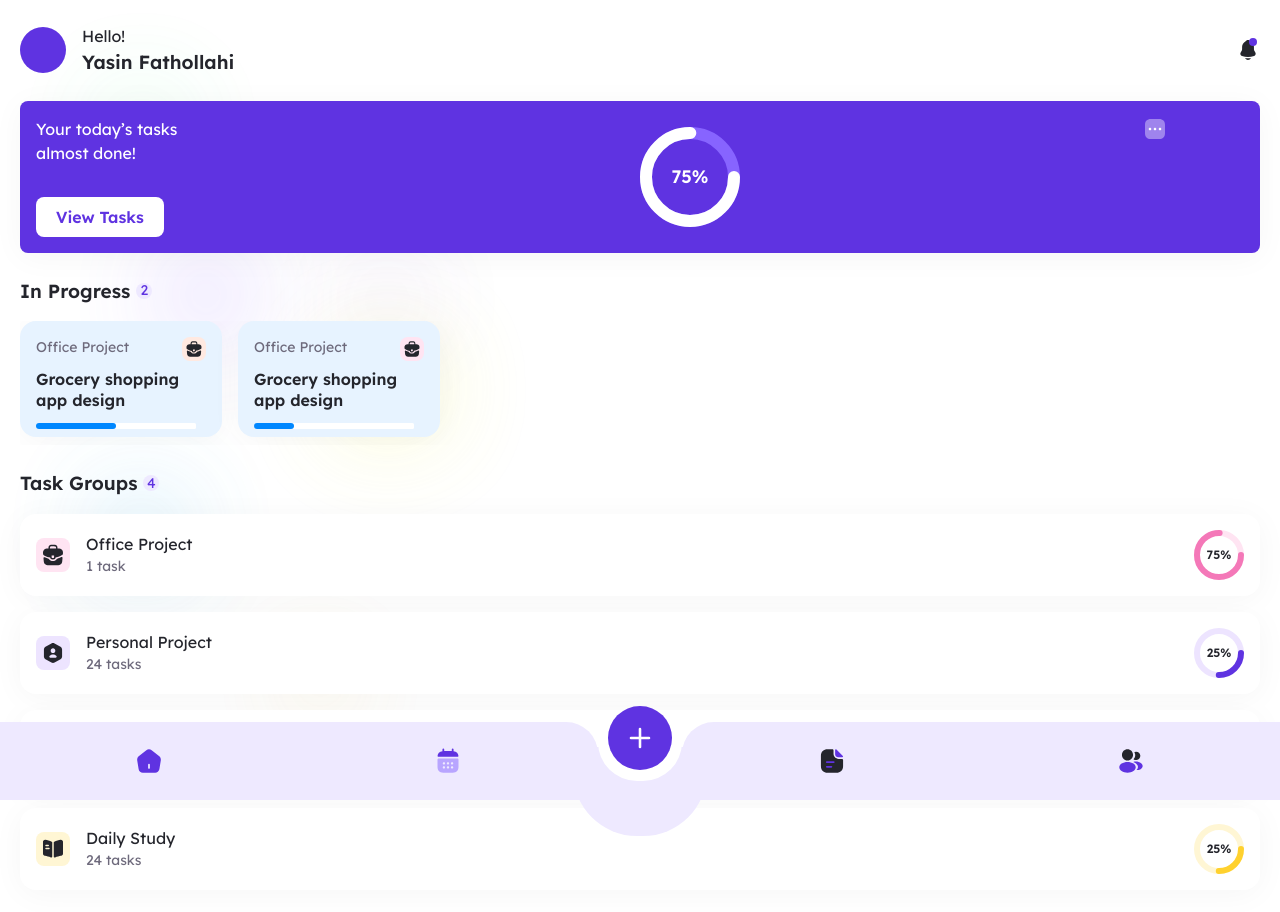
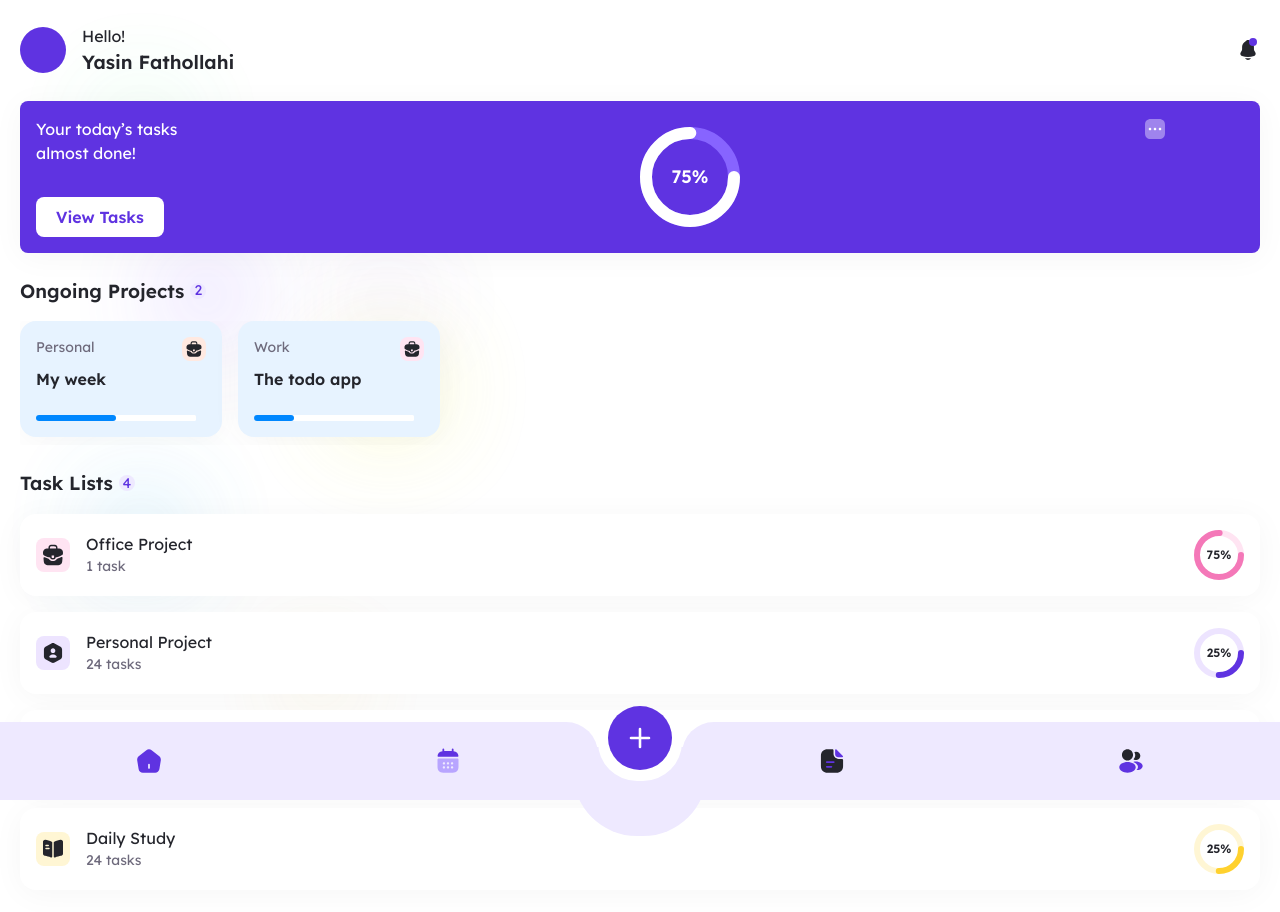
Before and after one commit to Yasin-Fathollahi/smart-notes, a Next.js app: page / in a window 1280 px wide. Shown: the top 912 px of the page. Built offline with nearby package versions, Linux system fonts and the light colour scheme.

Commit message:
fixed the section names matching the new structure

```diff
--- a/app/(app-pages)/components/in-progress.tsx
+++ /dev/null
@@ -1,13 +0,0 @@
-import ProgressCard from './in-progress-card';
-import RegularSection from '../../components/section-regular';
-import BriefcaseIcon from '@/public/icons/briefcase.svg';
-export default function InProgressSection() {
-  return (
-    <RegularSection heading="in progress" itemCount={2}>
-      <ul className=" flex gap-gap-md overflow-x-auto overflow-y-hidden pb-2 scrollbar-x">
-        <ProgressCard colorName="orange" icon={BriefcaseIcon} progress={50} />
-        <ProgressCard colorName="pink" icon={BriefcaseIcon} progress={25} />
-      </ul>
-    </RegularSection>
-  );
-}
--- a/app/(app-pages)/components/task-group-card.tsx
+++ b/app/(app-pages)/components/list-card.tsx
@@ -1,7 +1,7 @@
 import CardIcon from '@/app/components/UI/icon-card';
 import ProgressCircle from '@/app/components/UI/progress-circular';
 
-type TaskGroupCardProps = {
+type TaskListCardProps = {
   icon: React.ComponentType<React.SVGProps<SVGSVGElement>>;
   progress: number;
   colorName: 'yellow' | 'purple' | 'orange' | 'pink';
@@ -9,13 +9,13 @@ type TaskGroupCardProps = {
   title: string;
 };
 
-export default function TaskGroupCard({
+export default function TaskListCard({
   icon,
   progress,
   colorName,
   taskCount,
   title,
-}: TaskGroupCardProps) {
+}: TaskListCardProps) {
   return (
     <li className="card bg-white text-text-default">
       <div className="flex justify-between">
--- a/app/(app-pages)/components/section-task-groups.tsx
+++ b/app/(app-pages)/components/lists-section.tsx
@@ -1,35 +1,35 @@
 import RegularSection from '../../components/section-regular';
-import TaskGroupCard from './task-group-card';
+import TaskListCard from './list-card';
 import briefcaseIcon from '@/public/icons/briefcase.svg';
 import UserOctagonIcon from '@/public/icons/user-octagon.svg';
 import BookIcon from '@/public/icons/book.svg';
 
-export default function TaskGroupsSection() {
+export default function TaskListsSection() {
   return (
-    <RegularSection heading="task groups" itemCount={4}>
+    <RegularSection heading="task lists" itemCount={4}>
       <ul className="flex flex-col gap-gap-md">
-        <TaskGroupCard
+        <TaskListCard
           colorName="pink"
           icon={briefcaseIcon}
           progress={75}
           taskCount={1}
           title="office project"
         />
-        <TaskGroupCard
+        <TaskListCard
           colorName="purple"
           icon={UserOctagonIcon}
           progress={25}
           taskCount={24}
           title="personal project"
         />
-        <TaskGroupCard
+        <TaskListCard
           colorName="orange"
           icon={BookIcon}
           progress={100}
           taskCount={0}
           title="daily study"
         />
-        <TaskGroupCard
+        <TaskListCard
           colorName="yellow"
           icon={BookIcon}
           progress={25}
--- a/app/(app-pages)/components/in-progress-card.tsx
+++ b/app/(app-pages)/components/project-card.tsx
@@ -1,26 +1,30 @@
 import CardIcon from '@/app/components/UI/icon-card';
 
-type ProgressCardProps = {
+type ProjectProps = {
   icon: React.ComponentType<React.SVGProps<SVGSVGElement>>;
   progress: number;
   colorName: 'yellow' | 'purple' | 'orange' | 'pink';
+  title: string;
+  category: 'personal' | 'work' | 'home' | 'school';
 };
 
-export default function ProgressCard({
+export default function Project({
   icon,
   progress,
   colorName,
-}: ProgressCardProps) {
+  title,
+  category,
+}: ProjectProps) {
   return (
     <li className="card w-50.5 h-29 bg-blue-light">
       <div className="flex justify-between mb-2">
-        <p className="text-text-muted text-body-sm font-body-regular">
-          Office Project
+        <p className="text-text-muted text-body-sm font-body-regular capitalize">
+          {category}
         </p>
         <CardIcon colorName={colorName} size="sm" hasBg icon={icon} />
       </div>
-      <p className="text-body-base text-text-default leading-body-lg font-body-semibold mb-4 h-9">
-        Grocery shopping app design
+      <p className="text-body-base text-text-default leading-body-lg font-body-semibold mb-2 h-9">
+        {title}
       </p>
       <progress value={progress} max={100} className="progress" />
     </li>
--- /dev/null
+++ b/app/(app-pages)/components/projects-section.tsx
@@ -0,0 +1,25 @@
+import Project from './project-card';
+import RegularSection from '../../components/section-regular';
+import BriefcaseIcon from '@/public/icons/briefcase.svg';
+export default function ProjectsSection() {
+  return (
+    <RegularSection heading="ongoing projects" itemCount={2}>
+      <ul className=" flex gap-gap-md overflow-x-auto overflow-y-hidden pb-2 scrollbar-x">
+        <Project
+          colorName="orange"
+          icon={BriefcaseIcon}
+          progress={50}
+          title="My week"
+          category="personal"
+        />
+        <Project
+          colorName="pink"
+          icon={BriefcaseIcon}
+          progress={25}
+          title="The todo app"
+          category="work"
+        />
+      </ul>
+    </RegularSection>
+  );
+}
--- a/app/(app-pages)/components/todays-progress.tsx
+++ b/app/(app-pages)/components/todays-progress.tsx
@@ -11,7 +11,7 @@ export default function TodaysProgressSection() {
         </h2>
         <Button
           type="link"
-          href="/today"
+          href="/daily"
           size="sm"
           variant="primary"
           className="bg-white text-primary w-fit whitespace-nowrap"
--- a/app/(app-pages)/page.tsx
+++ b/app/(app-pages)/page.tsx
@@ -1,7 +1,7 @@
 import HomeHeader from '@/app/components/headers/home-header';
 import TodaysProgressSection from './components/todays-progress';
-import InProgressSection from './components/in-progress';
-import TaskGroupsSection from './components/section-task-groups';
+import ProjectsSection from './components/projects-section';
+import TaskListsSection from './components/lists-section';
 
 export default function Home() {
   return (
@@ -9,8 +9,8 @@ export default function Home() {
       <HomeHeader />
       <main>
         <TodaysProgressSection />
-        <InProgressSection />
-        <TaskGroupsSection />
+        <ProjectsSection />
+        <TaskListsSection />
       </main>
       <nav className="w-screen"></nav>
     </div>
--- a/app/components/forms/modal.tsx
+++ b/app/components/forms/modal.tsx
@@ -16,7 +16,7 @@ export default function Modal({
   heading,
   children,
 }: ModalProps) {
-  const classes = `px-mx-page bg-red-500 h-screen pt-mt-page m-0  top-0 left-0 right-0 fixed transition-all duration-200 ${isOpen ? 'opacity-100 delay-300 z-40' : '-z-10 opacity-0'}`;
+  const classes = `px-mx-page h-screen pt-mt-page m-0  top-0 left-0 right-0 fixed transition-all duration-200 ${isOpen ? 'opacity-100 delay-300 z-40' : 'opacity-0 -z-10'}`;
 
   if (!typeof window) return null;
 
```
